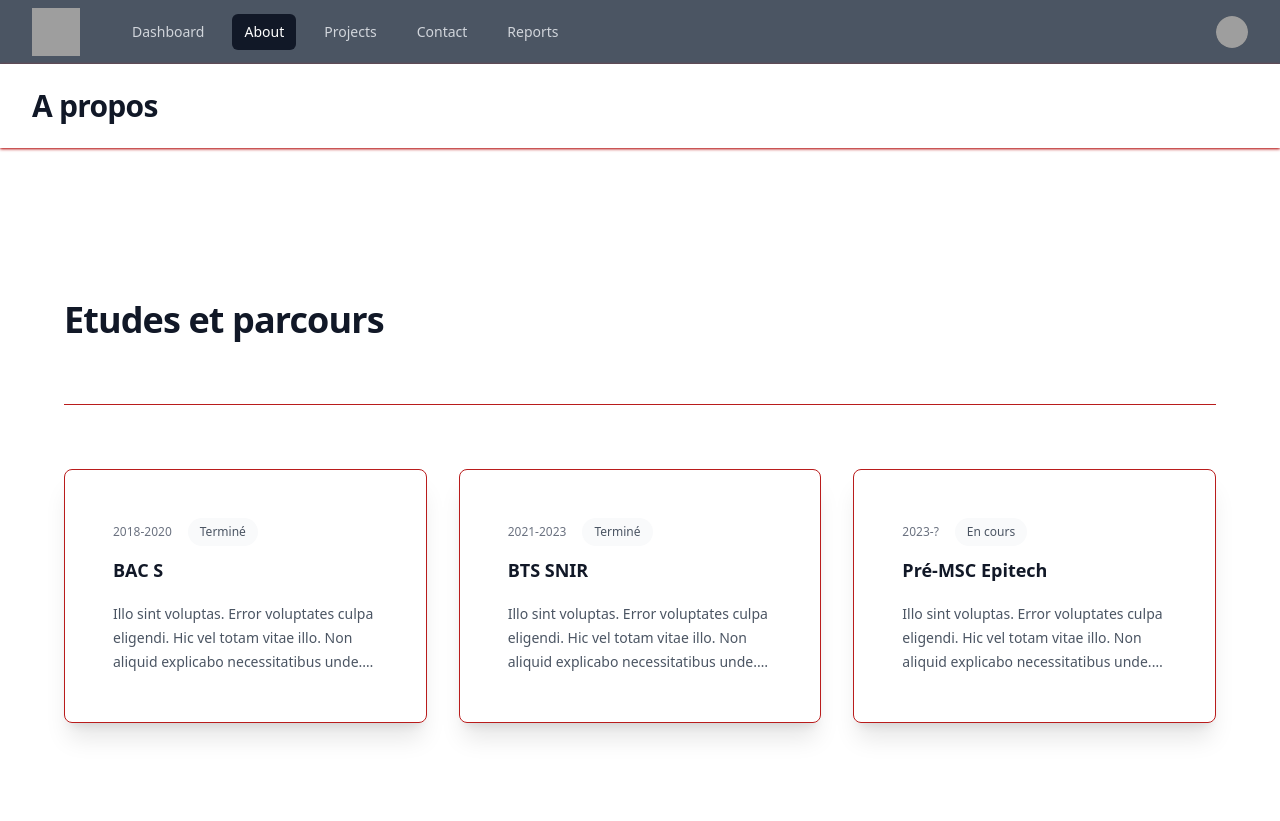
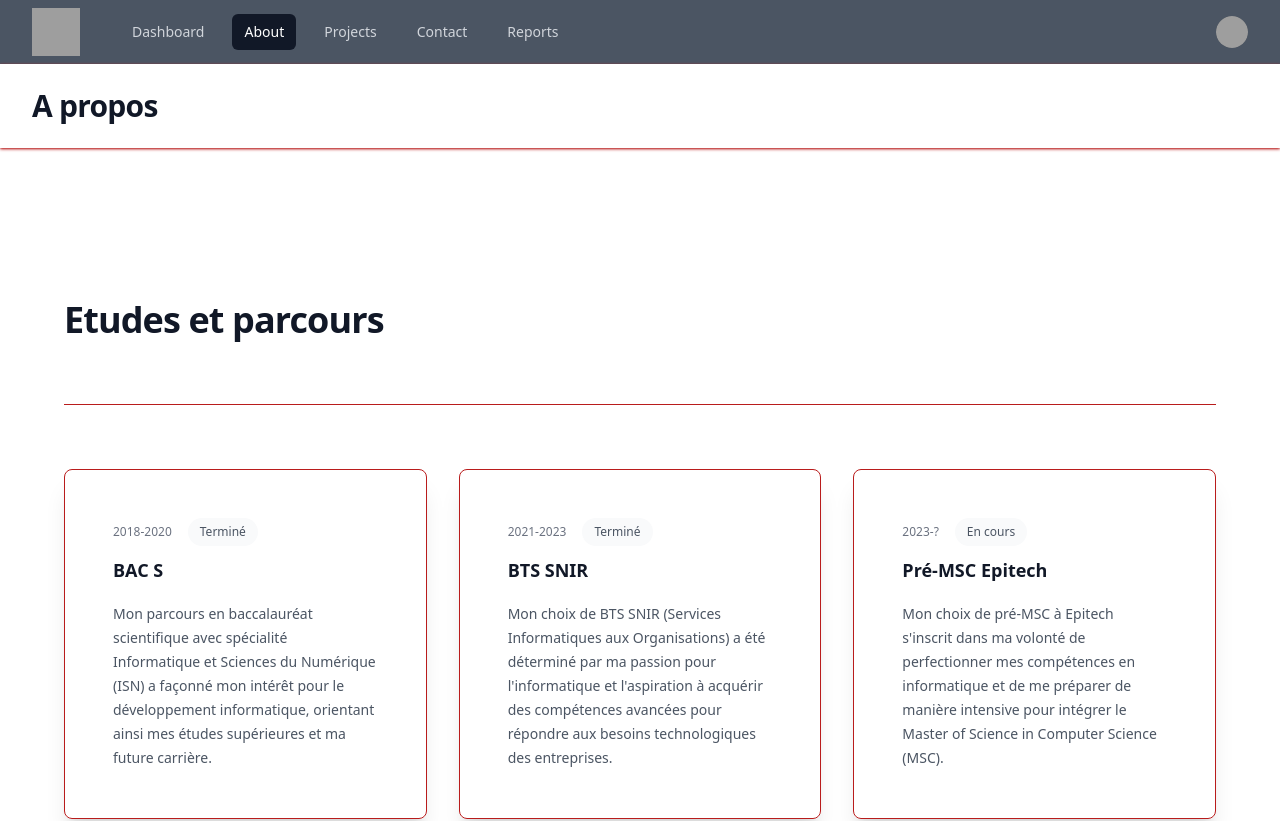
Before and after one commit to KawaiiTenshi555/PorteFolio, a React (Vite) app: page /about in a window 1280 px wide. Shown: the top 821 px of the page. Built offline with nearby package versions, Linux system fonts and the light colour scheme; grey boxes are pictures that could not be loaded.

Commit message:
content page about

```diff
--- a/src/page/about.jsx
+++ b/src/page/about.jsx
@@ -9,7 +9,7 @@ function about() {
       title: "BAC S",
       href: "https://saintpierresaintpaul.fr/",
       description:
-        "Illo sint voluptas. Error voluptates culpa eligendi. Hic vel totam vitae illo. Non aliquid explicabo necessitatibus unde. Sed exercitationem placeat consectetur nulla deserunt vel. Iusto corrupti dicta.",
+        "Mon parcours en baccalauréat scientifique avec spécialité Informatique et Sciences du Numérique (ISN) a façonné mon intérêt pour le développement informatique, orientant ainsi mes études supérieures et ma future carrière.",
       date: "2018-2020",
       datetime: "2020-03-16",
       category: { title: "Terminé", href: "#" },
@@ -19,7 +19,7 @@ function about() {
       title: "BTS SNIR",
       href: "https://www.st-joseph-lorient.org/",
       description:
-        "Illo sint voluptas. Error voluptates culpa eligendi. Hic vel totam vitae illo. Non aliquid explicabo necessitatibus unde. Sed exercitationem placeat consectetur nulla deserunt vel. Iusto corrupti dicta.",
+        "Mon choix de BTS SNIR (Services Informatiques aux Organisations) a été déterminé par ma passion pour l'informatique et l'aspiration à acquérir des compétences avancées pour répondre aux besoins technologiques des entreprises.",
       date: "2021-2023",
       datetime: "2020-03-16",
       category: { title: "Terminé", href: "#" },
@@ -29,7 +29,7 @@ function about() {
       title: "Pré-MSC Epitech",
       href: "https://www.epitech.eu/fr/ecole-informatique-rennes/",
       description:
-        "Illo sint voluptas. Error voluptates culpa eligendi. Hic vel totam vitae illo. Non aliquid explicabo necessitatibus unde. Sed exercitationem placeat consectetur nulla deserunt vel. Iusto corrupti dicta.",
+        "Mon choix de pré-MSC à Epitech s'inscrit dans ma volonté de perfectionner mes compétences en informatique et de me préparer de manière intensive pour intégrer le Master of Science in Computer Science (MSC).",
       date: "2023-?",
       datetime: "2020-03-16",
       category: { title: "En cours", href: "#" },
@@ -70,7 +70,7 @@ function about() {
                       {post.title}
                     </a>
                   </h3>
-                  <p className="mt-5 line-clamp-3 text-sm leading-6 text-gray-600">
+                  <p className="mt-5  text-sm leading-6 text-gray-600">
                     {post.description}
                   </p>
                 </div>
```
